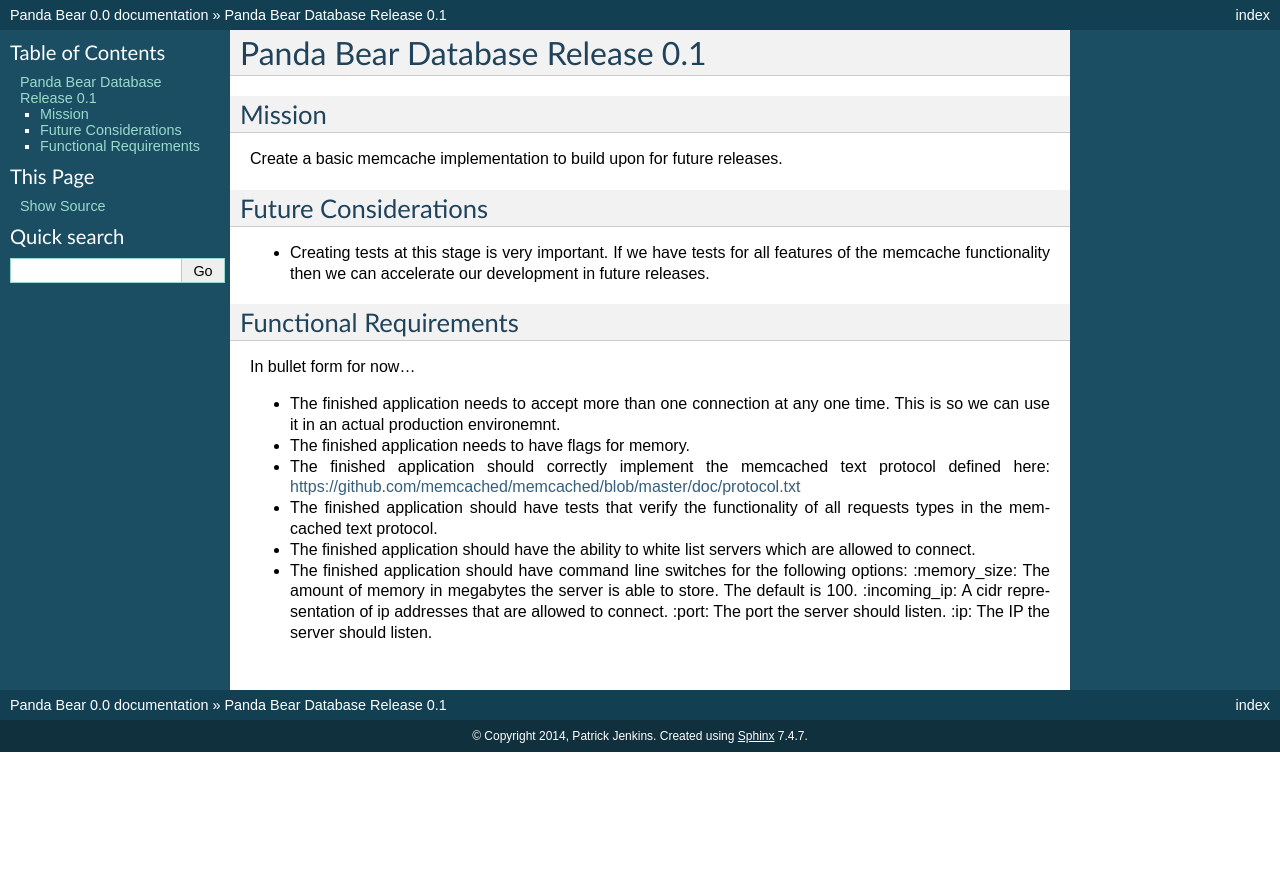
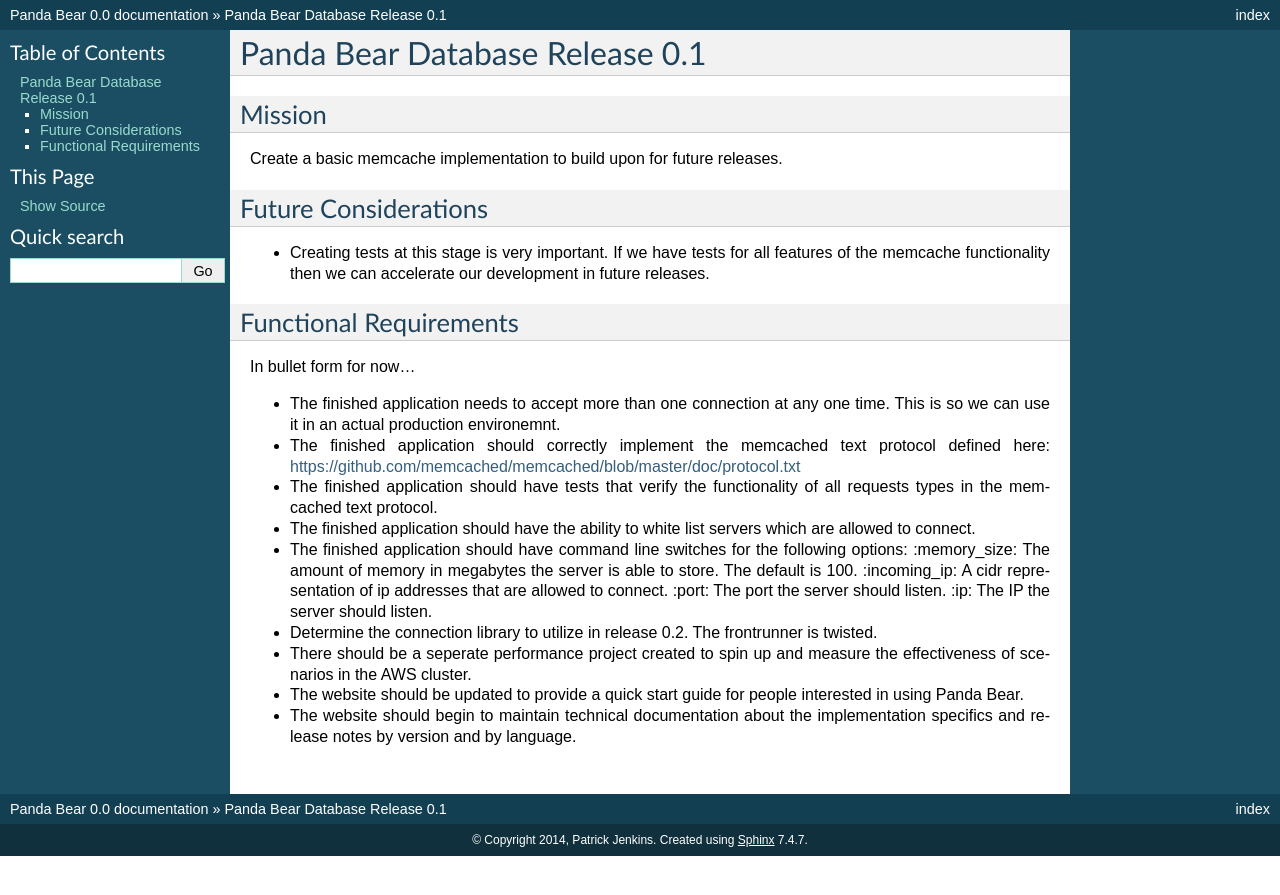
Before and after one commit to patjenk/PandaBear, a Sphinx documentation site: the page built from docs/release-0.1.rst, in a window 1280 px wide. Shown: the top 895 px of the page. Built offline with Sphinx 7.4.7, drawn with Linux system fonts in a browser that asks for light colours.

Commit message:
Small changes to release 0.1 notes and a new responsibility.

```diff
--- a/docs/release-0.1.rst
+++ b/docs/release-0.1.rst
@@ -15,7 +15,6 @@
 In bullet form for now...
 
 - The finished application needs to accept more than one connection at any one time. This is so we can use it in an actual production environemnt.
-- The finished application needs to have flags for memory.
 - The finished application should correctly implement the memcached text protocol defined here: https://github.com/memcached/memcached/blob/master/doc/protocol.txt
 - The finished application should have tests that verify the functionality of all requests types in the memcached text protocol.
 - The finished application should have the ability to white list servers which are allowed to connect.
@@ -24,3 +23,7 @@
   :incoming_ip: A cidr representation of ip addresses that are allowed to connect.
   :port: The port the server should listen.
   :ip: The IP the server should listen.
+- Determine the connection library to utilize in release 0.2. The frontrunner is twisted.
+- There should be a seperate performance project created to spin up and measure the effectiveness of scenarios in the AWS cluster.
+- The website should be updated to provide a quick start guide for people interested in using Panda Bear.
+- The website should begin to maintain technical documentation about the implementation specifics and release notes by version and by language.
--- a/docs/responsibilities.rst
+++ b/docs/responsibilities.rst
@@ -9,6 +9,10 @@
 Documentation Maintainer
 =======================
 Person responsible for writing, maintaining, and publishing relevent documentation.
+
+Foreign Language Maintainer
+---------------------------
+This person is responsible for maintaining documentation in non-english based languages. This person will probably have to do the majority of work at first but as the project grows their role will shift to coordinating the efforts of contributors for specific languages.
 
 Patch Manager
 =============
```
